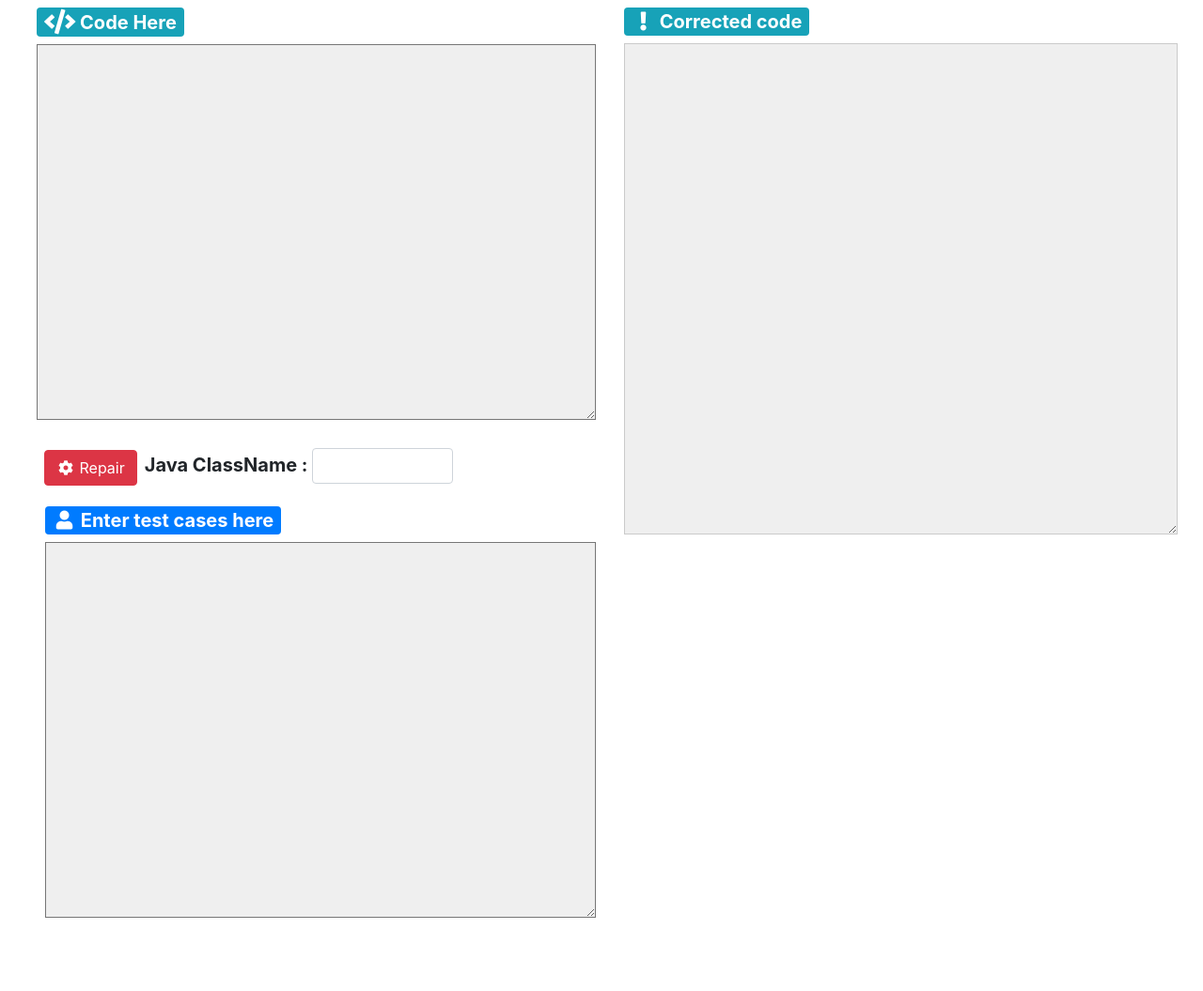
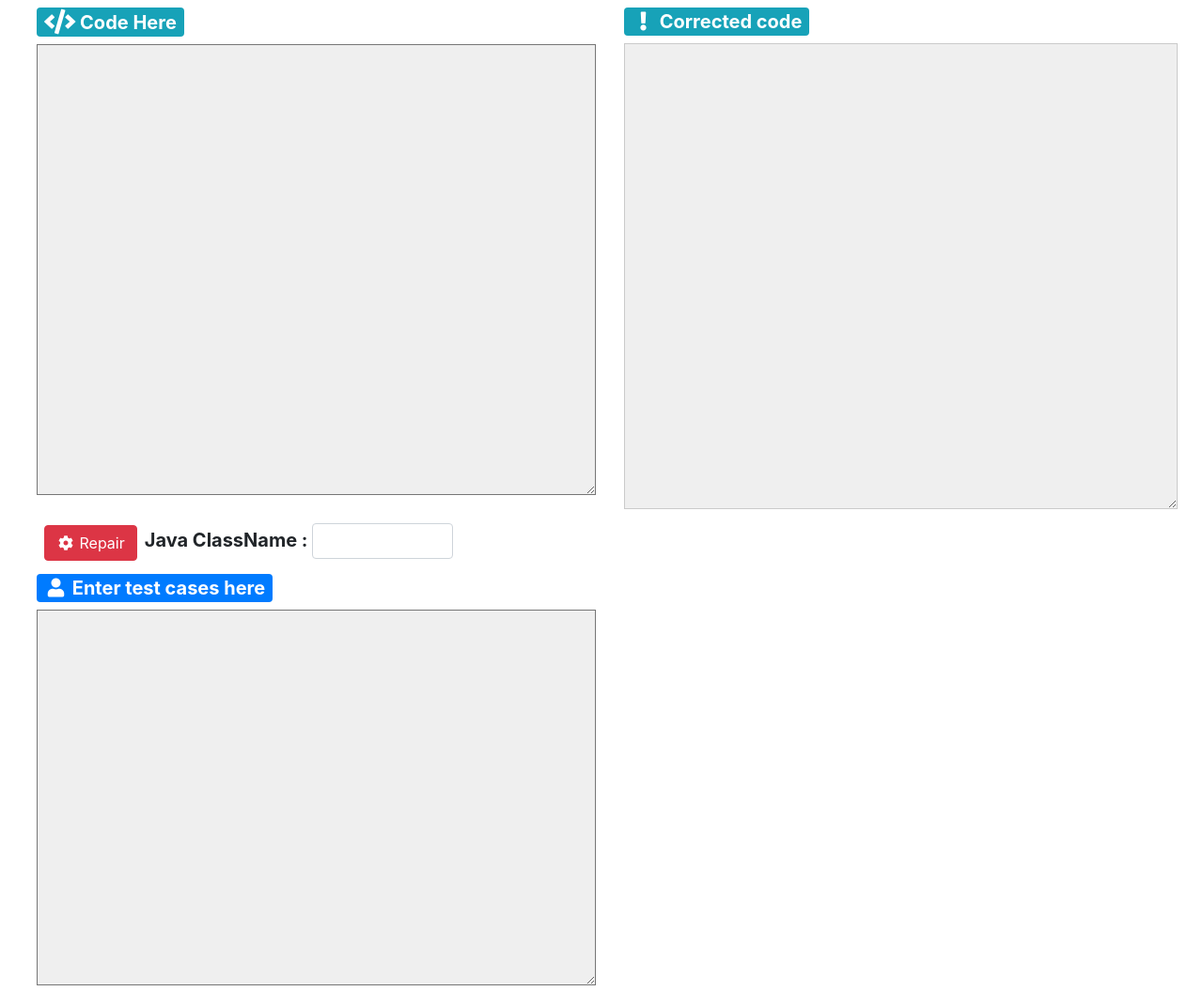
Before and after one commit to nihalpandey4/client-for-auto-repair, a React (Create React App) app: page / in a window 1280 px wide. Shown: the whole page at 94% size. Before the commit the page ends 983 px from the top, so only its background shows below. Built offline with nearby package versions, Linux system fonts and the light colour scheme.

Commit message:
sticky scroll bug fixed

```diff
--- a/src/components/compiler/Compiler.css
+++ b/src/components/compiler/Compiler.css
@@ -7,13 +7,13 @@
   #source {
     width: 100% !important;
     background: #cccccc52;
-    height: 50vh;
+    height: 60vh;
     font-size: 15px;
     resize: vertical;
   }
   #input {
     background: #cccccc52;
-    width: 47.6%;
+    width: 100%;
     height: 50vh;
     resize: vertical;
     font-size: 17px;
@@ -21,7 +21,7 @@
   #output{
     background: #cccccc52;
     width: 120%;
-    height: 100%;
+    height: 62vh;
     top: 6.9%;
     font-size: 18px;
     left: 52%;
--- a/src/components/compiler/compiler.js
+++ b/src/components/compiler/compiler.js
@@ -1,7 +1,7 @@
 import React, { Component } from "react";
 import "./Compiler.css";
 
-import { ToastContainer,toast } from "react-toastify";
+import { ToastContainer, toast } from "react-toastify";
 import 'react-toastify/dist/ReactToastify.css';
 
 import axios from "axios";
@@ -20,7 +20,7 @@ export default class Compiler extends Component {
     this.setState({ input: event.target.value });
   };
 
-  notify= (text)=>{
+  notify = (text) => {
     toast.success(text);
   }
 
@@ -33,7 +33,7 @@ export default class Compiler extends Component {
     this.setState({ class_name: event.target.value });
   };
 
-  copyCorrectedCode = ()=>{
+  copyCorrectedCode = () => {
     navigator.clipboard.writeText(this.state.output);
     this.notify("Corrected code copied !");
   }
@@ -41,20 +41,20 @@ export default class Compiler extends Component {
   submit = async (e) => {
     e.preventDefault();
     const req_body = {
-      code:encodeURIComponent("package example;\n"+this.state.input),
-      class_name:this.state.class_name,
-      test_cases:encodeURIComponent("package example;\n"+this.state.test_cases)
+      code: encodeURIComponent("package example;\n" + this.state.input),
+      class_name: this.state.class_name,
+      test_cases: encodeURIComponent("package example;\n" + this.state.test_cases)
     }
 
-    const response = await axios.post("http://localhost:3001/submit_code_and_test_cases",req_body);
+    const response = await axios.post("http://localhost:3001/submit_code_and_test_cases", req_body);
     console.log(response);
-    this.setState({output:response.data.corrected_code});
+    this.setState({ output: response.data.corrected_code });
 
     let outputText = document.getElementById("output");
     outputText.innerHTML = "";
     outputText.innerHTML += "Creating Submission ...\n";
     console.log(this.state);
-    }
+  }
   render() {
     return (
       <>
@@ -91,7 +91,17 @@ export default class Compiler extends Component {
               onChange={this.updateClassName}
               className="form-control form-inline mb-2 language"
             />
+
+            <div >
+              <span className="badge badge-primary heading my-2 ">
+                <i className="fas fa-user fa-fw fa-md"></i> Enter test cases here
+              </span>
+              <br />
+              <textarea id="input" onChange={this.updateTestCases} value={this.state.test_cases}></textarea>
+            </div>
+
           </div>
+
           <div className="col-5">
             <ToastContainer autoClose={2000} />
             <div className="cursor" onClick={this.copyCorrectedCode}>
@@ -100,17 +110,11 @@ export default class Compiler extends Component {
               </span>
             </div>
             <textarea id="output" value={this.state.output} disabled></textarea>
+          </div>
 
-          </div>
         </div>
 
-        <div className="mt-2 ml-5">
-          <span className="badge badge-primary heading my-2 ">
-            <i className="fas fa-user fa-fw fa-md"></i> Enter test cases here
-          </span>
-          <br />
-          <textarea id="input" onChange={this.updateTestCases} value={this.state.test_cases}></textarea>
-        </div>
+
       </>
     );
   }
```
